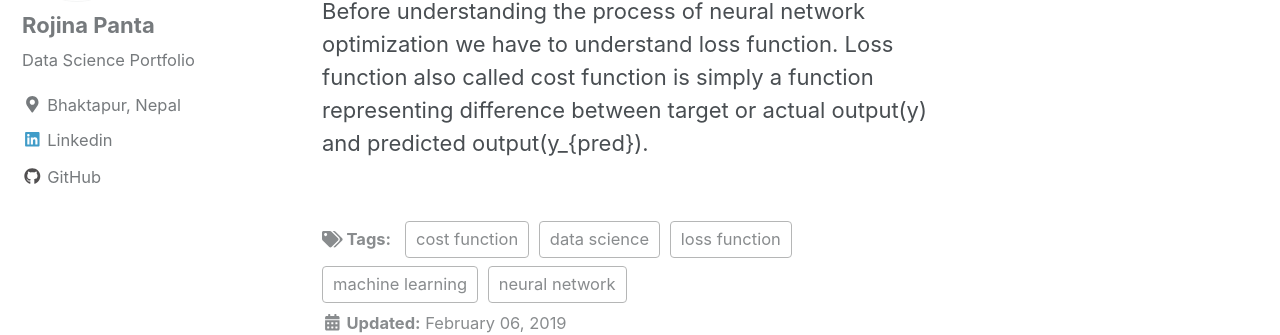
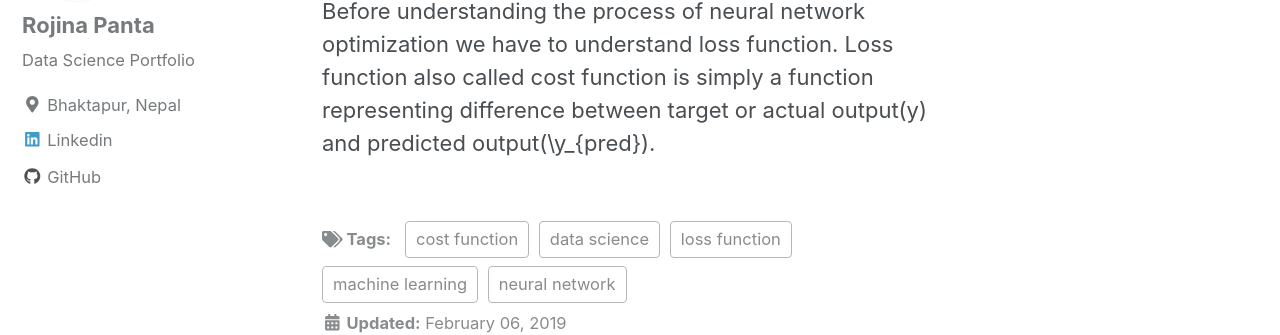
Before and after one commit to Rojina99/Rojina99.github.io, a Jekyll site: the page built from _posts/2019-02-06-loss_function.md, in a window 1280 px wide and 900 px high, scrolled down 443 px. Shown: the part 262-597 px from the top of the window. Built offline with Jekyll 4.4.1, drawn with Linux system fonts in a browser that asks for light colours; cached includes are drawn as plain includes; nearby versions of some CDN libraries.

```diff
--- a/_posts/2019-02-06-loss_function.md
+++ b/_posts/2019-02-06-loss_function.md
@@ -17,4 +17,4 @@ gallery:
      title: "Figure 2"
 ---
 
-Before understanding the process of neural network optimization we have to understand loss function. Loss function also called cost function is simply a function representing difference between target or actual output(y) and predicted output(y_{pred}).
+Before understanding the process of neural network optimization we have to understand loss function. Loss function also called cost function is simply a function representing difference between target or actual output(y) and predicted output(\y_{pred}).
```
